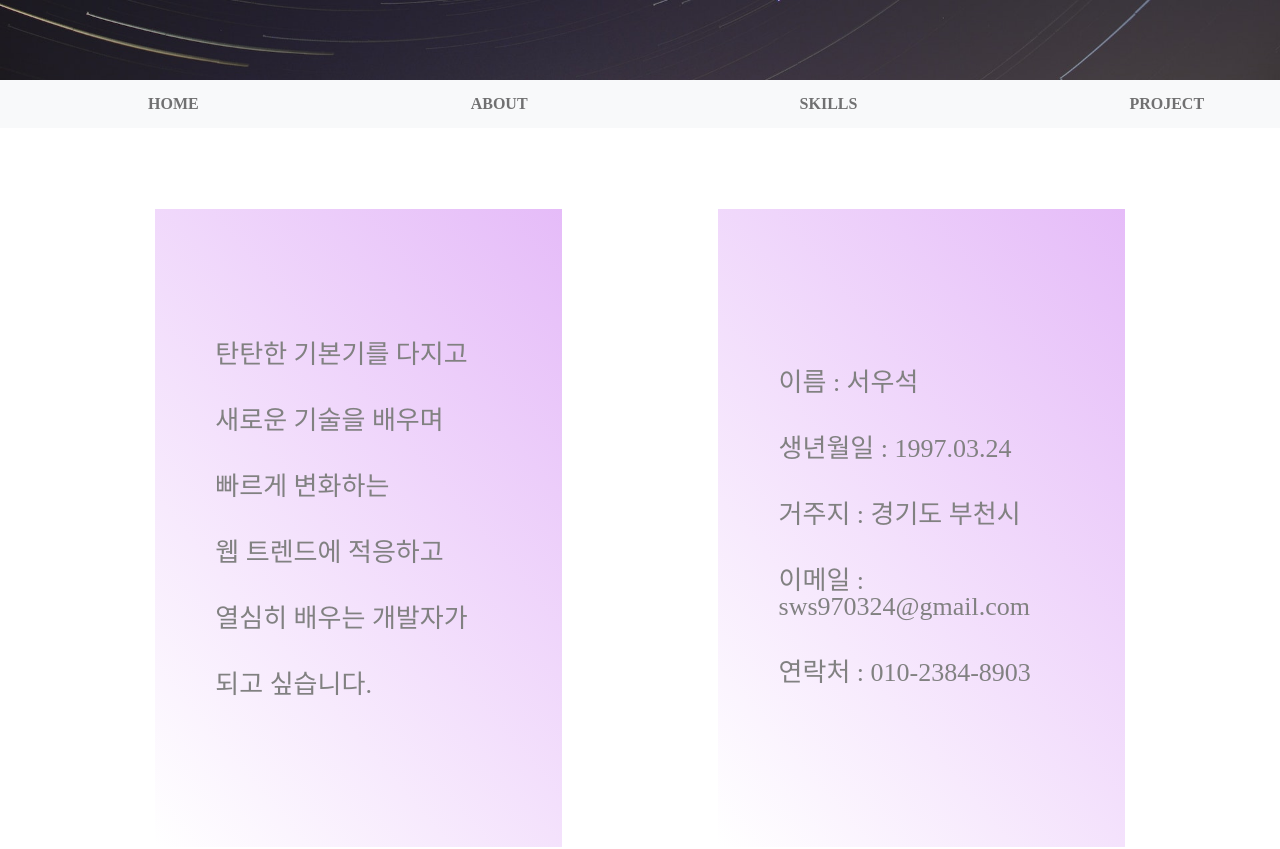
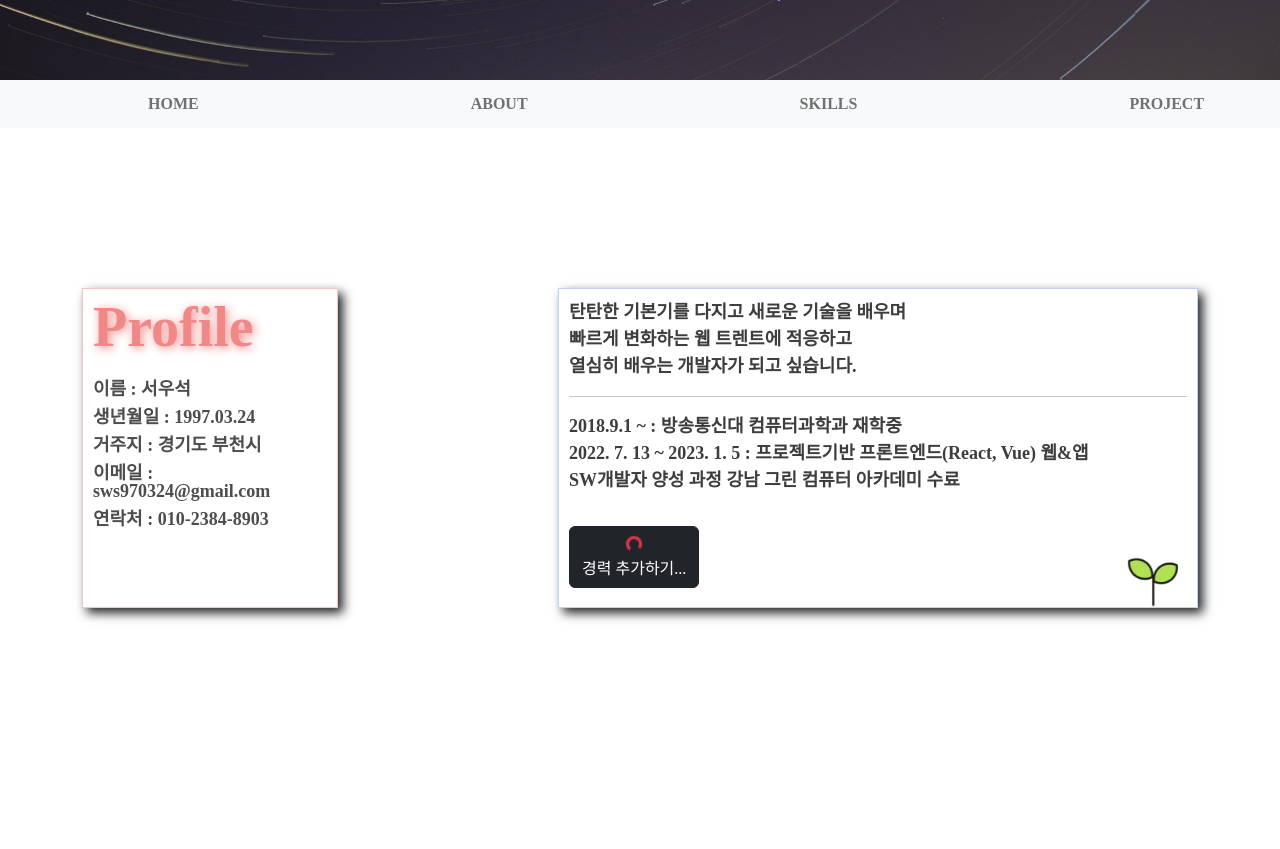
Before and after one commit to GarbageCode1984/pf-PortfolioWebSite, a React (Create React App) app: page / in a window 1280 px wide. Shown: the part 720-1569 px from the top of the page. Built offline with nearby package versions, Linux system fonts and the light colour scheme.

Commit message:
어바웃 수정

```diff
--- a/src/components/About.jsx
+++ b/src/components/About.jsx
@@ -1,27 +1,58 @@
 import React from "react";
 import "./scss/about.scss";
+import { Button, Spinner, Container, Row, Col } from "react-bootstrap";
 
 function About() {
   return (
     <div id="about">
+      <Container>
+        <Row>
           <div className="boxWrap">
-        <div className="aboutFirst">
-          <p>탄탄한 기본기를 다지고</p>
-          <p>새로운 기술을 배우며</p>
-          <p>빠르게 변화하는</p>
-          <p>웹 트렌드에 적응하고</p>
-          <p>열심히 배우는 개발자가</p>
-          <p>되고 싶습니다.</p>
-          <br />
-        </div>
-        <div className="aboutEnd">
+            <Col>
+              <div className="profile">
+                <h1>Profile</h1>
                 <p>이름 : 서우석</p>
                 <p>생년월일 : 1997.03.24</p>
                 <p>거주지 : 경기도 부천시</p>
                 <p>이메일 : sws970324@gmail.com</p>
                 <p>연락처 : 010-2384-8903</p>
               </div>
+            </Col>
+            <Col>
+              <div className="aboutText">
+                <p>
+                  탄탄한 기본기를 다지고 새로운 기술을 배우며
+                  <br /> 빠르게 변화하는 웹 트렌트에 적응하고 <br />
+                  열심히 배우는 개발자가 되고 싶습니다.
+                </p>
+                <hr />
+                <p>
+                  2018.9.1 ~ : 방송통신대 컴퓨터과학과 재학중
+                  <br />
+                  2022. 7. 13 ~ 2023. 1. 5 : 프로젝트기반 프론트엔드(React, Vue)
+                  웹&앱
+                  <br />
+                  SW개발자 양성 과정 강남 그린 컴퓨터 아카데미 수료
+                </p>
+                <br />
+                <br />
+                <Button variant="dark">
+                  <Spinner
+                    as="span"
+                    animation="border"
+                    variant="danger"
+                    size="sm"
+                    role="status"
+                    aria-hidden="true"
+                  />{" "}
+                  <div className="spinnerP">경력 추가하기...</div>
+                </Button>
+                <img src="/icon.png" alt="" />
               </div>
+            </Col>
+          </div>
+        </Row>
+      </Container>
     </div>
   );
 }
--- a/src/components/Skilles.jsx
+++ b/src/components/Skilles.jsx
@@ -9,7 +9,7 @@ function Skilles() {
     <Container fluid>
       <div className="skill_wrap" id="skilles">
         <Row xl={12} sm={6}>
-          <Col xl={3} sm={4} style={{ paddingBottom: 50 }}>
+          <Col className="skillPB" xl={3} sm={4} style={{ paddingBottom: 50 }}>
             <span className="skill_sircle">
               <img src="/html.png" alt="html" />
               <p>HTML</p>
@@ -27,7 +27,7 @@ function Skilles() {
               <p>JavaScript</p>
             </span>
           </Col>
-          <Col xl={3} sm={4} style={{ paddingBottom: 50 }}>
+          <Col className="skillPB" xl={3} sm={4} style={{ paddingBottom: 50 }}>
             <span className="skill_sircle">
               <img src="/sass.png" alt="sass" />
               <p>sass</p>
@@ -51,7 +51,7 @@ function Skilles() {
               <p>Github</p>
             </span>
           </Col>
-          <Col xl={3} sm={4} style={{ paddingBottom: 50 }}>
+          <Col className="skillPB" xl={3} sm={4} style={{ paddingBottom: 50 }}>
             <span className="skill_sircle">
               <img src="/bootstrap.png" alt="bootstrap" />
               <p>bootstrap</p>
--- a/src/components/scss/about.scss
+++ b/src/components/scss/about.scss
@@ -1,41 +1,83 @@
 .boxWrap {
   width: 100%;
-  height: 100vh;
+  height: 80vh;
   display: flex;
-  justify-content: space-evenly;
+  justify-content: center;
   align-items: center;
-  .aboutFirst,
-  .aboutEnd {
-    border: 1px solid rgb(255, 255, 255);
-    width: 32%;
-    height: 80%;
-    display: flex;
-    justify-content: center;
-    align-items: center;
-    flex-direction: column;
-    background: linear-gradient(
-      50deg,
-      rgba(255, 255, 255, 0.342),
-      rgba(197, 103, 240, 0.445)
-    );
+
+  .profile {
+    width: 20vw;
+    height: 40vh;
+    border: 1px solid rgba(243, 152, 152, 0.575);
+    padding: 10px;
+    box-shadow: 5px 5px 10px;
+    h1 {
+      font-size: 56px;
+      font-weight: bold;
+      text-shadow: 2px 2px 10px;
+      padding-bottom: 20px;
+      color: rgb(240, 136, 136);
+    }
     p {
-      width: 80%;
-      padding: 20px;
-      color: rgb(129, 129, 129);
-      font-size: 26px;
+      font-size: 18px;
+      color: rgb(77, 77, 77);
+      padding: 5px 0;
+      font-weight: bold;
+    }
+  }
+  .aboutText {
+    width: 50vw;
+    height: 40vh;
+    border: 1px solid rgba(152, 173, 243, 0.575);
+    padding: 10px;
+    box-shadow: 5px 5px 10px;
+    margin-left: 150px;
+    position: relative;
+    p {
+      animation-name: swapColor;
+      animation-duration: 3s;
+      animation-iteration-count: infinite;
+      animation-direction: reverse;
+      font-size: 18px;
+      color: rgb(76, 76, 77);
+      line-height: 1.5;
+      font-weight: bold;
+    }
+    img {
+      position: absolute;
+      bottom: 0;
+      width: 50px;
+      right: 3%;
+      height: 50px;
+    }
+    @keyframes swapColor {
+      0% {
+        color: rgb(0, 0, 0);
+      }
+      50% {
+        color: rgba(97, 96, 96, 0.479);
+      }
+      100% {
+        color: #000;
+      }
+    }
+    .spinnerP {
+      color: #fff;
     }
   }
 }
 @media (max-width: 769px) {
   .boxWrap {
-    height: 100%;
-    margin: 50px 0;
-    display: block;
-    .aboutFirst {
-      width: 100%;
+    display: flex;
+    flex-direction: column;
+    .profile {
+      width: 90vw;
+      margin-top: 200px;
+      margin-bottom: 50px;
     }
-    .aboutEnd {
-      width: 100%;
+    .aboutText {
+      width: 90vw;
+      margin-left: 0;
     }
   }
 }
--- a/src/components/scss/navigation.scss
+++ b/src/components/scss/navigation.scss
@@ -11,3 +11,5 @@
     }
   }
 }
+@media (max-width: 769px) {
+}
--- a/src/components/scss/skilles.scss
+++ b/src/components/scss/skilles.scss
@@ -35,3 +35,11 @@
     }
   }
 }
+@media (max-width: 769px) {
+  .skill_wrap {
+    margin-top: 300px;
+  }
+  .skillPB {
+    padding-bottom: 0 !important;
+  }
+}
```
Also changed, not shown: public/icon.png (added). Lines whose indentation alone changed are shown as unchanged.
